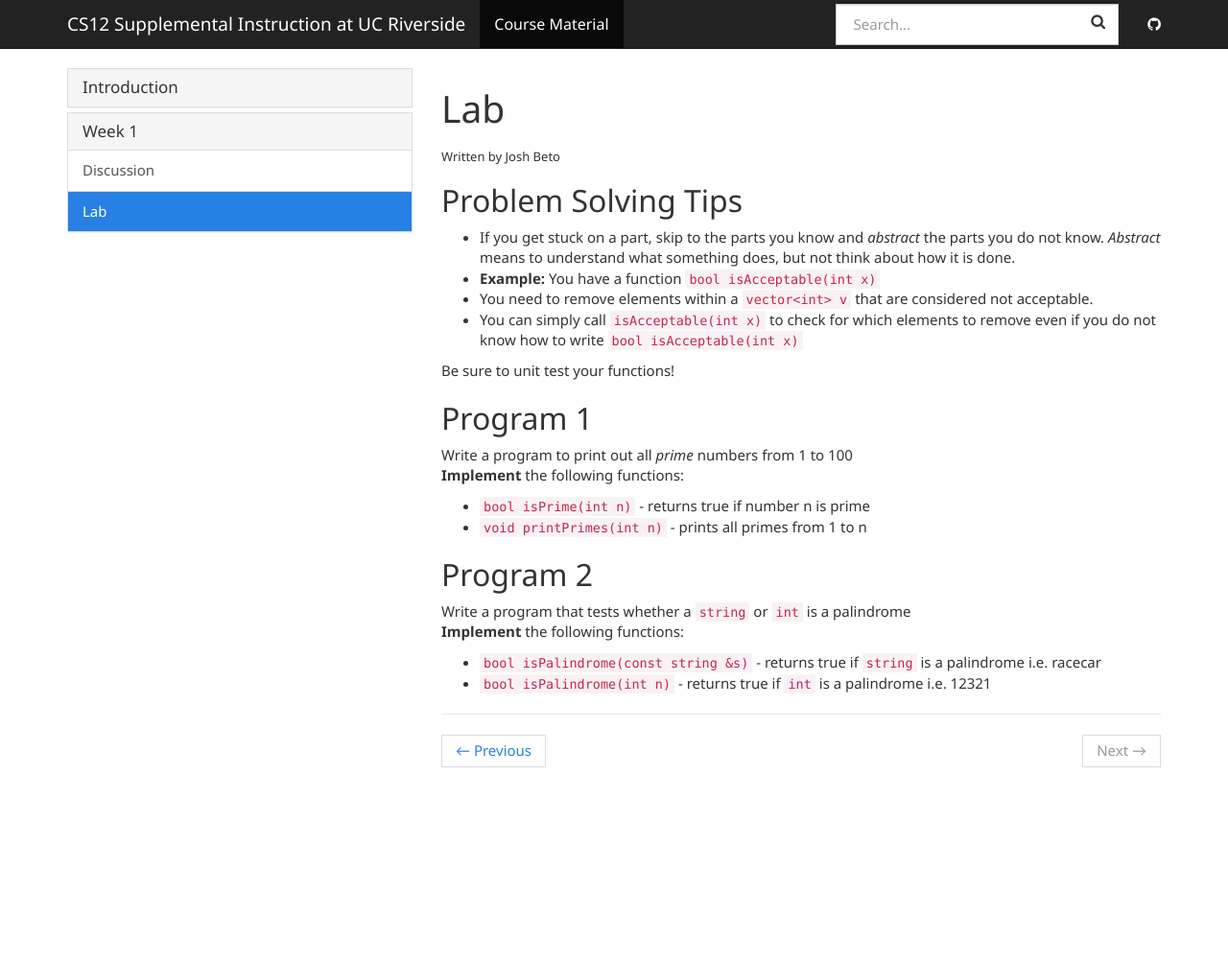
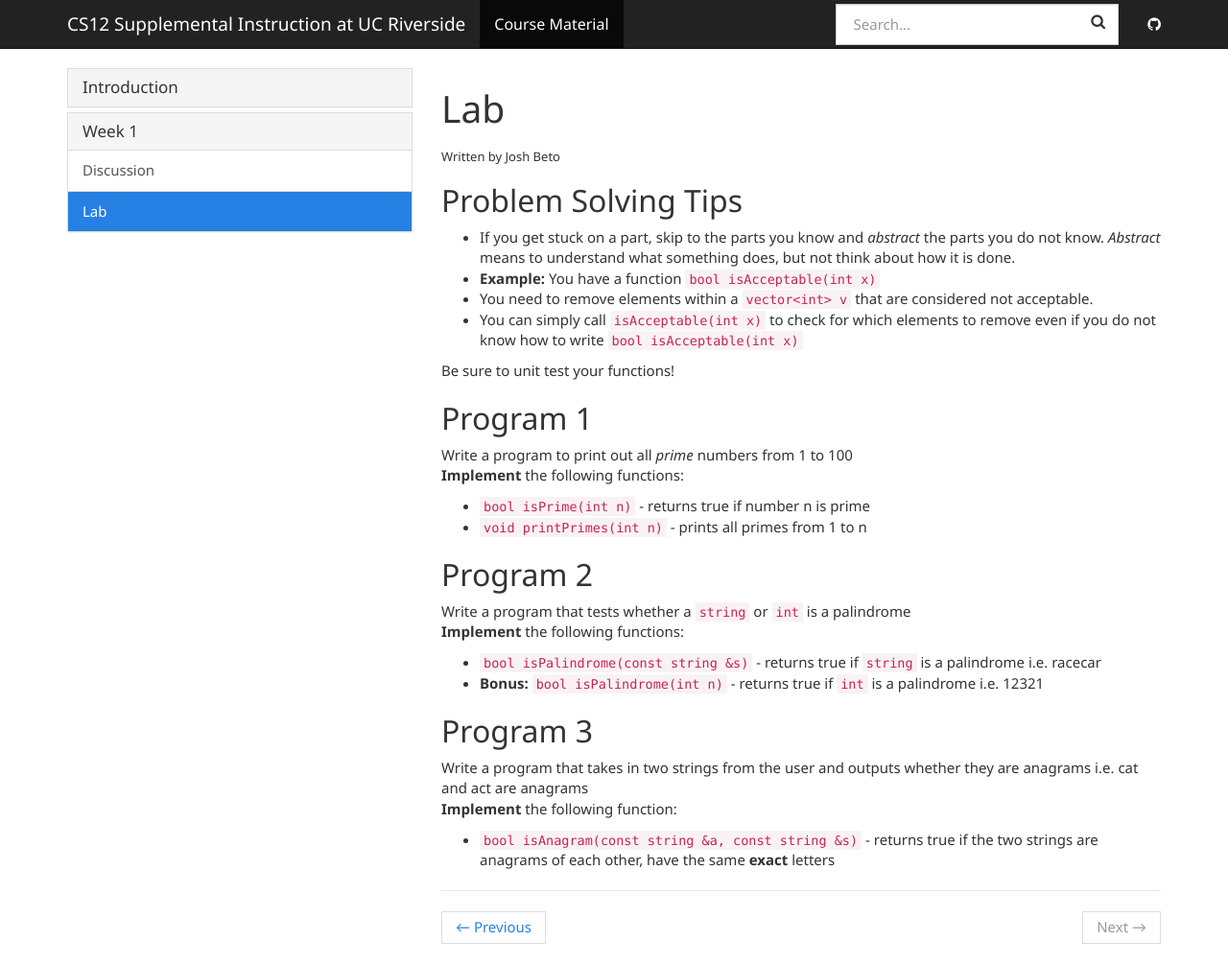
Before and after one commit to cs-si-ucr/cs12-reborn, a Jekyll site: the page built from _docs/week1/week1_lab.md, in a window 1280 px wide and 1005 px high. Shown: the whole window at 96% size. Built offline with Jekyll 4.4.1, drawn with Linux system fonts in a browser that asks for light colours; nearby versions of some CDN libraries.

Commit message:
Added another program to lab

```diff
--- a/_docs/week1/week1_lab.md
+++ b/_docs/week1/week1_lab.md
@@ -25,4 +25,10 @@ Write a program that tests whether a `string` or `int` is a palindrome
 <br>
 **Implement** the following functions:
 * `bool isPalindrome(const string &s)` - returns true if `string` is a palindrome i.e. racecar
-* `bool isPalindrome(int n)` - returns true if `int` is a palindrome i.e. 12321
+* **Bonus:** `bool isPalindrome(int n)` - returns true if `int` is a palindrome i.e. 12321
+
+## Program 3
+Write a program that takes in two strings from the user and outputs whether they are anagrams i.e. cat and act are anagrams
+<br>
+**Implement** the following function:
+* `bool isAnagram(const string &a, const string &s)` - returns true if the two strings are anagrams of each other, have the same **exact** letters
```
